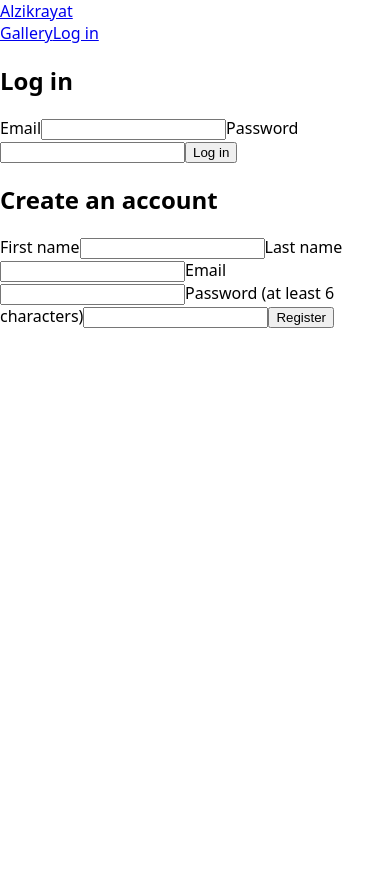
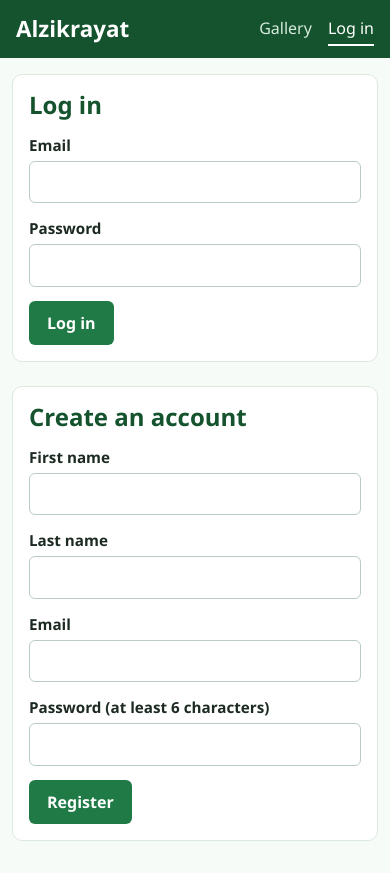
Before and after one commit to Ahmed-Sinkeat/alzikrayat, a React (Vite) app in the folder client/: page /login in a window 390 px wide. Before the commit the page ends 844 px from the top, so only its background shows below. Built offline with nearby package versions, Linux system fonts and the light colour scheme.

Commit message:
Add responsive styling

```diff
--- a/client/src/index.css
+++ b/client/src/index.css
@@ -1,2 +1,96 @@
-/* basic reset; full styling comes later */
-body { margin: 0; font-family: system-ui, sans-serif; }
+:root {
+  --green-900: #14532d;
+  --green-700: #1f7a45;
+  --green-100: #e8f1ea;
+  --green-50: #f7fbf8;
+  --border: #dce9df;
+  --text: #1c2a21;
+  --muted: #5c6b61;
+  --danger: #b42318;
+}
+
+* { box-sizing: border-box; }
+
+body {
+  margin: 0;
+  font-family: "Segoe UI", system-ui, -apple-system, sans-serif;
+  color: var(--text);
+  background: var(--green-50);
+  line-height: 1.5;
+}
+
+a { color: var(--green-700); }
+img { max-width: 100%; display: block; }
+h1, h2, h3 { color: var(--green-900); line-height: 1.2; }
+
+.container { max-width: 1100px; margin: 0 auto; padding: 24px 16px 48px; }
+.center { text-align: center; }
+.meta { color: var(--muted); font-size: 0.875rem; margin: 0; }
+.error { color: var(--danger); background: #fef3f2; border: 1px solid #fecdca; border-radius: 6px; padding: 8px 12px; }
+
+/* navbar */
+.navbar {
+  display: flex; flex-wrap: wrap; align-items: center; justify-content: space-between; gap: 8px 16px;
+  padding: 12px 16px; background: var(--green-900);
+}
+.navbar .brand { color: #fff; font-size: 1.4rem; font-weight: 700; text-decoration: none; }
+.navbar nav { display: flex; flex-wrap: wrap; align-items: center; gap: 4px 16px; }
+.navbar nav a { color: #d7eadd; text-decoration: none; padding: 4px 0; border-bottom: 2px solid transparent; }
+.navbar nav a:hover, .navbar nav a.active { color: #fff; border-bottom-color: #fff; }
+.nav-user { color: #fff; font-weight: 600; }
+
+/* buttons */
+button, .button {
+  display: inline-block; cursor: pointer; font: inherit; font-weight: 600; text-decoration: none;
+  background: var(--green-700); color: #fff; border: 0; border-radius: 6px; padding: 10px 18px;
+}
+button:hover:not(:disabled), .button:hover { background: var(--green-900); }
+button:disabled { opacity: 0.6; cursor: not-allowed; }
+.button.secondary { background: #fff; color: var(--green-900); border: 1px solid var(--green-700); }
+.button.secondary:hover { background: var(--green-100); }
+button.danger { background: var(--danger); }
+button.danger:hover:not(:disabled) { background: #912018; }
+.link-button { background: none; color: #d7eadd; padding: 4px 0; font-weight: 400; }
+.link-button:hover:not(:disabled) { background: none; color: #fff; text-decoration: underline; }
+
+/* home */
+.hero { text-align: center; padding: 72px 16px; background: var(--green-100); border-radius: 12px; }
+.hero h1 { font-size: clamp(2rem, 6vw, 3.2rem); margin: 0 0 8px; }
+.hero p { font-size: 1.15rem; color: var(--muted); margin: 0 0 24px; }
+.hero-actions { display: flex; flex-wrap: wrap; gap: 12px; justify-content: center; }
+
+/* forms */
+.form { display: flex; flex-direction: column; gap: 14px; background: #fff; border: 1px solid var(--border); border-radius: 10px; padding: 24px; }
+.form h1, .form h2 { margin: 0; }
+.form label { display: flex; flex-direction: column; gap: 4px; font-weight: 600; font-size: 0.95rem; }
+.form input, .form textarea {
+  font: inherit; font-weight: 400; padding: 9px 10px; border: 1px solid #b8cdbf; border-radius: 6px; background: #fff;
+}
+.form input:focus, .form textarea:focus { outline: 2px solid var(--green-700); outline-offset: 1px; }
+.form button { align-self: flex-start; }
+.auth-grid { display: grid; grid-template-columns: repeat(auto-fit, minmax(280px, 1fr)); gap: 24px; align-items: start; }
+.upload-form { max-width: 560px; margin: 0 auto; }
+
+/* gallery */
+.gallery { display: grid; grid-template-columns: repeat(auto-fill, minmax(220px, 1fr)); gap: 20px; }
+.photo-card { background: #fff; border: 1px solid var(--border); border-radius: 10px; overflow: hidden; transition: box-shadow 0.15s; }
+.photo-card:hover { box-shadow: 0 4px 14px rgba(20, 83, 45, 0.15); }
+.photo-card img { width: 100%; aspect-ratio: 4 / 3; object-fit: cover; background: var(--green-100); }
+.photo-card-body { padding: 10px 14px 14px; }
+.photo-card-body h3 { margin: 0 0 2px; font-size: 1.05rem; overflow-wrap: anywhere; }
+
+/* photo detail */
+.photo-detail { max-width: 820px; margin: 0 auto; }
+.photo-full { width: 100%; max-height: 70vh; object-fit: contain; background: #fff; border: 1px solid var(--border); border-radius: 10px; margin: 12px 0; }
+.photo-detail h1 { margin: 8px 0 4px; overflow-wrap: anywhere; }
+.photo-detail p { overflow-wrap: anywhere; }
+.comments ul { list-style: none; padding: 0; margin: 0 0 16px; }
+.comments li { background: #fff; border: 1px solid var(--border); border-radius: 8px; padding: 10px 14px; margin-bottom: 10px; }
+.comments li p { margin: 4px 0 0; white-space: pre-wrap; }
+.comment-form { padding: 16px; }
+
+@media (max-width: 480px) {
+  .container { padding: 16px 12px 32px; }
+  .hero { padding: 48px 12px; }
+  .form { padding: 16px; }
+}
```
